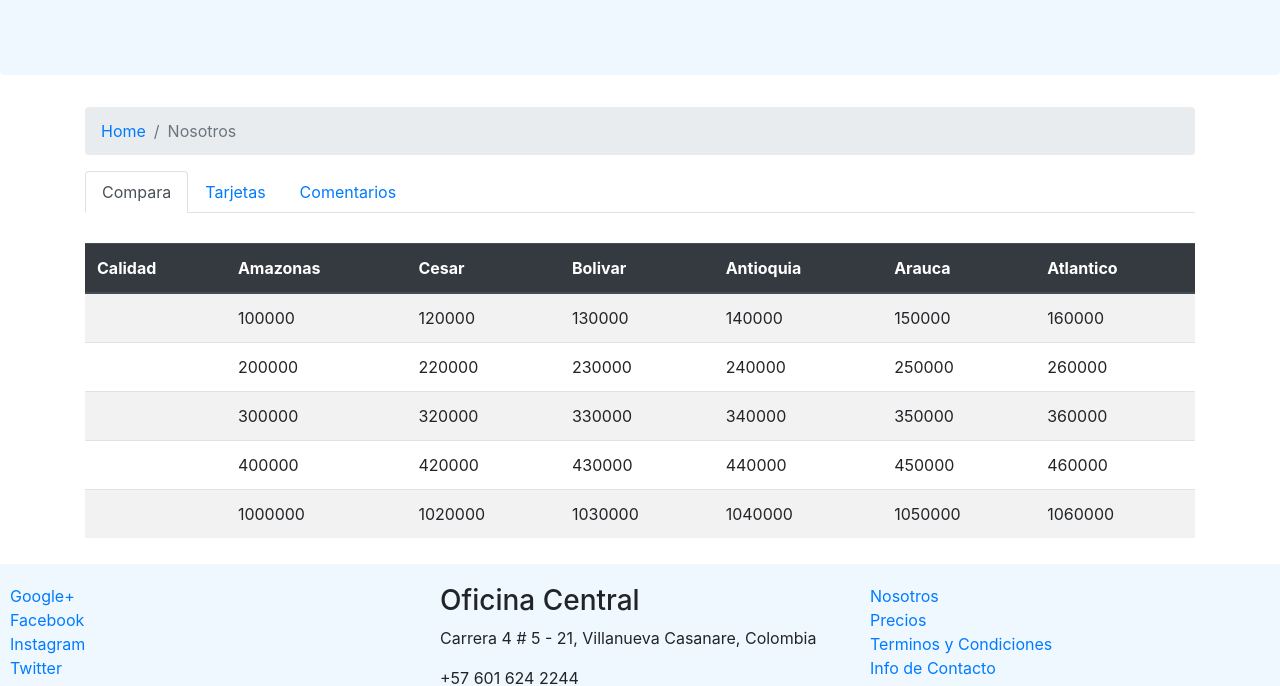
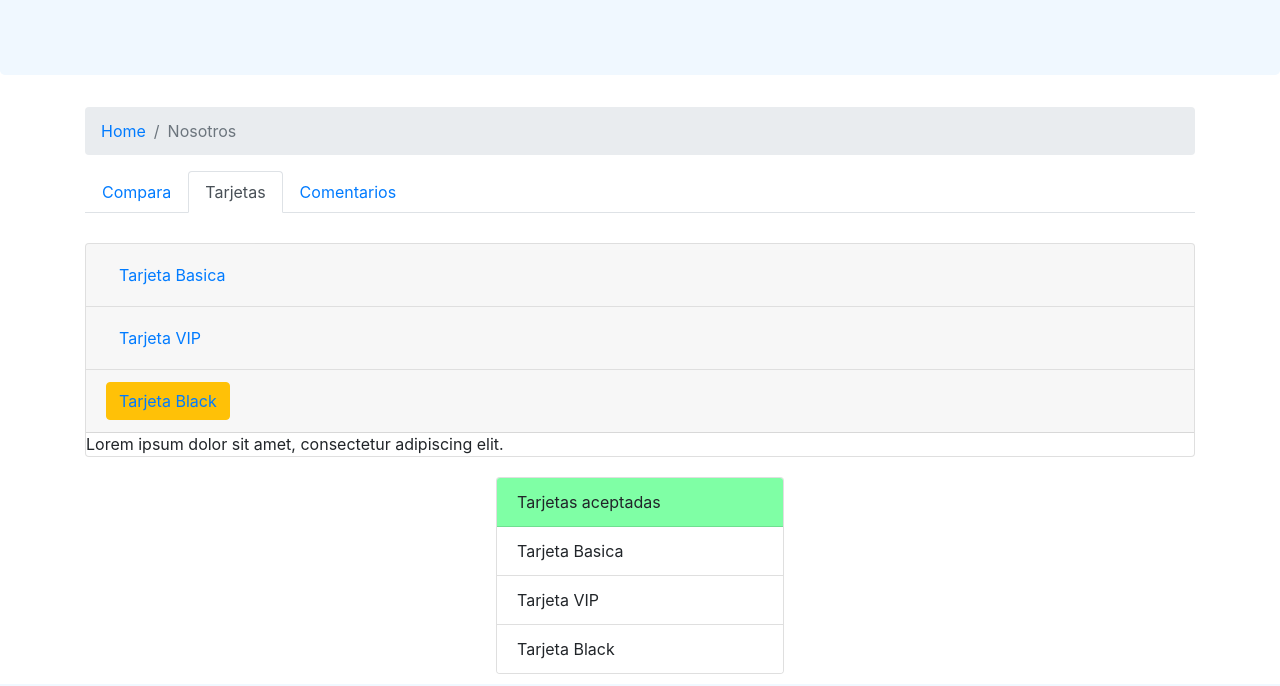
Before and after one commit to catwilo/Web, a website: page precios.html in a window 1280 px wide. Shown: the part 134-820 px from the top of the page. Drawn offline with nearby package versions, Linux system fonts and the light colour scheme; a web font is replaced by a local one.

Commit message:
Usando accordions sobre las tarjetas de pago

```diff
--- a/precios.html
+++ b/precios.html
@@ -50,11 +50,11 @@
         </nav>
         <ul class="nav nav-tabs" id="myTab" role="tablist">
             <li class="nav-item">
-                <a class="nav-link active" id="compara-tab" data-toggle="tab" href="#compara" role="tab"
+                <a class="nav-link" id="compara-tab" data-toggle="tab" href="#compara" role="tab"
                     aria-controls="compara" aria-selected="false">Compara</a>
             </li>
             <li class="nav-item">
-                <a class="nav-link" id="tarjetas-tab" data-toggle="tab" href="#tarjetas" role="tab"
+                <a class="nav-link active" id="tarjetas-tab" data-toggle="tab" href="#tarjetas" role="tab"
                     aria-controls="tarjetas" aria-selected="false">Tarjetas</a>
             </li>
             <li class="nav-item">
@@ -63,7 +63,7 @@
             </li>
         </ul>
         <div class="tab-content" id="myTabContent">
-            <div class="tab-pane fade show active" id="compara" role="tabpanel" aria-labelledby="compara-tab">
+            <div class="tab-pane fade" id="compara" role="tabpanel" aria-labelledby="compara-tab">
                 <div class="table-responsive">
                     <table class="table table-striped">
                         <thead class="thead-dark">
@@ -129,10 +129,67 @@
                     </table>
                 </div>
             </div>
-            <div class="tab-pane fade" id="tarjetas" role="tabpanel" aria-labelledby="tarjetas-tab">
+            <div class="tab-pane fade show active" id="tarjetas" role="tabpanel" aria-labelledby="tarjetas-tab">
+
+                <div class="accordion" id="accordionTarjetas">
+
+                    <div class="card">
+                        <div class="card-header" id="headingOne">
+                            <h5 class="mb-0">
+                                <button class="btn btn-link" type="button" data-toggle="collapse"
+                                    data-target="#collapseBasica" aria-expanded="true"
+                                    aria-controls="collapseBasica">Tarjeta Basica
+                                </button>
+                            </h5>
+                        </div>
+                        <div id="collapseBasica" class="collapse" aria-labelledby="headingOne"
+                            data-parent="#accordionTarjetas">
+                            <div class="card-body">
+                                Puede reservar en 3 cuotas sin interes
+                            </div>
+                        </div>
+                    </div>
+                    <div class="card">
+                        <div class="card-header" id="headingOne">
+                            <h5 class="mb-0">
+                                <button class="btn btn-link" type="button" data-toggle="collapse"
+                                    data-target="#collapseVIP" aria-expanded="true" aria-controls="collapseVIP">Tarjeta
+                                    VIP
+                                </button>
+                            </h5>
+                        </div>
+                        <div id="collapseVIP" class="collapse" aria-labelledby="headingOne"
+                            data-parent="#accordionTarjetas">
+                            <div class="card-body">
+                                Praesent congue eu diam ornare convallis. Nulla consequat elementum nulla non
+                                convallis.
+                                Vivamus eget dui id enim feugiat interdum id vitae nisi.
+                            </div>
+                        </div>
+                    </div>
+                    <div class="card">
+                        <div class="card-header" id="headingOne">
+                            <h5 class="mb-0">
+                                <button class="btn btn-link btn-warning" type="button" data-toggle="collapse"
+                                    data-target="#collapseBlack" aria-expanded="true"
+                                    aria-controls="collapseBlack">Tarjeta Black
+                                </button>
+                            </h5>
+                        </div>
+                        <div id="collapseBlack" class="collapse show" aria-labelledby="headingOne"
+                            data-parent="#accordionTarjetas">
+                            <div class="card-body">
+                                Lorem ipsum dolor sit amet, consectetur adipiscing elit.</div>
+                        </div>
+
+                    </div>
+                </div>
+
+
                 <div class="d-flex justify-content-center">
-                    <div class="card" style="width: 18rem;">
-                        <div class="card-header" style="background-color: rgb(127, 255, 165);">Tarjetas aceptadas</div>
+                    <div class="card" style="width: 18rem; margin-top: 20px;">
+                        <div class="card-header" style="background-color: rgb(127, 255, 165);">Tarjetas aceptadas
+                        </div>
                         <ul class="list-group list-group-flush">
                             <li class="list-group-item">Tarjeta Basica</li>
                             <li class="list-group-item">Tarjeta VIP</li>
@@ -141,7 +198,9 @@
                     </div>
                 </div>
             </div>
-            <div class="tab-pane fade" id="comentarios" role="tabpanel" aria-labelledby="comentarios-tab">Comentarios</div>
+            <div class="tab-pane fade" id="comentarios" role="tabpanel" aria-labelledby="comentarios-tab">
+                Comentarios
+            </div>
         </div>
 
     </div>
```
Also changed, not shown: index.html (+3 -3 lines).
